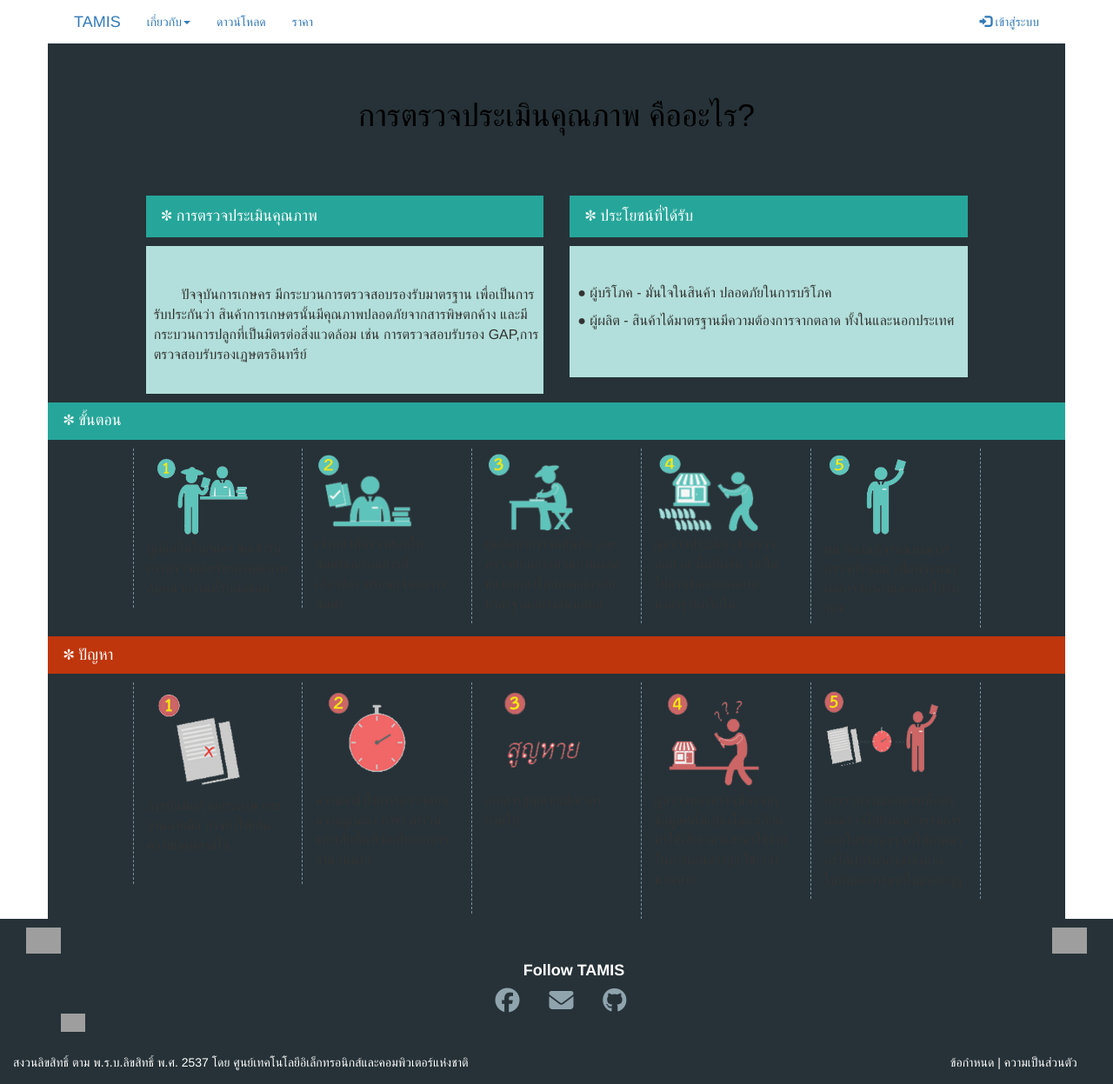
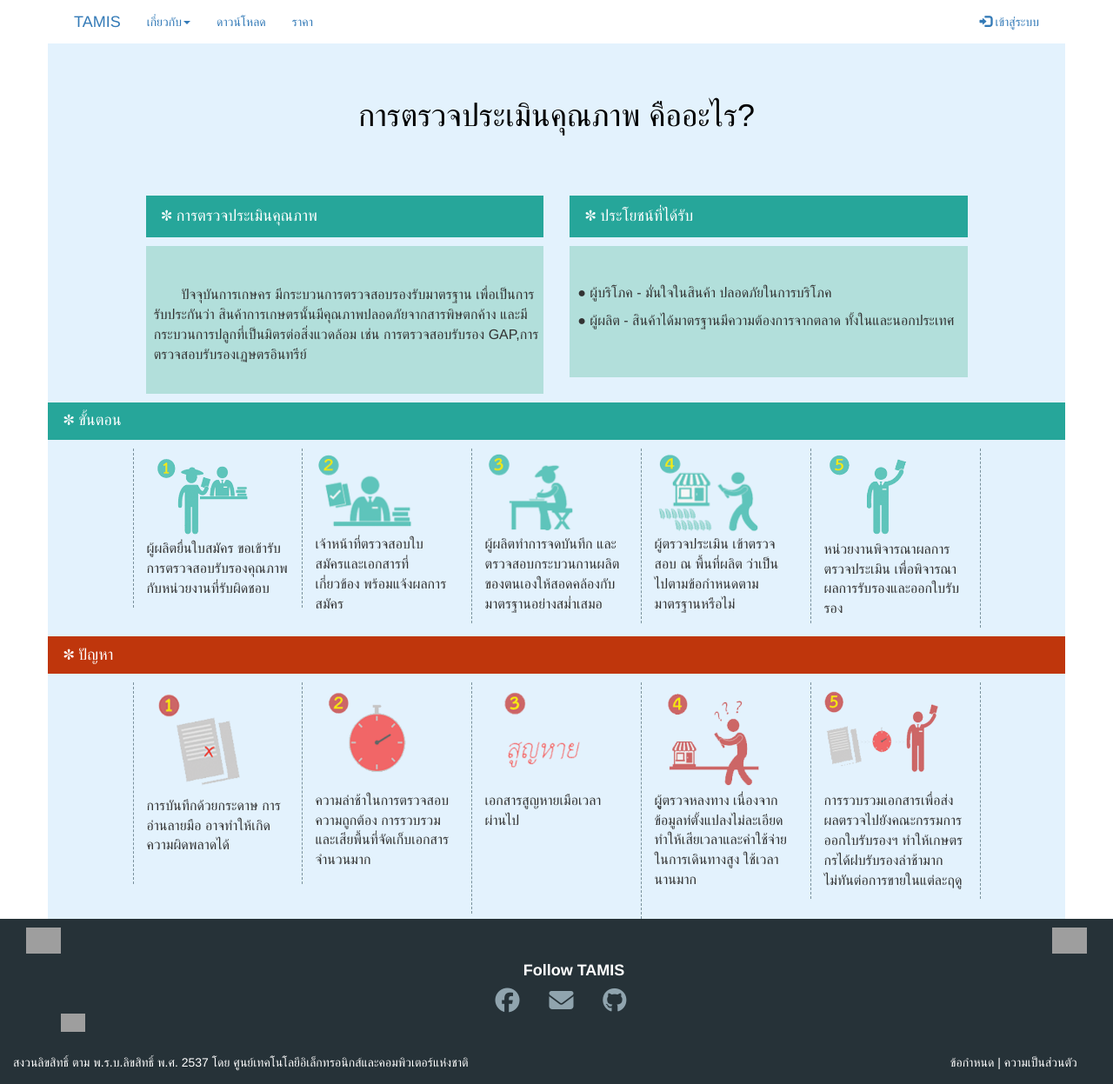
Before and after one commit to Acherrylp/Acherry.github.io, a Jekyll site: the page built from quality.html, in a window 1280 px wide. Shown: the whole page at 87% size. Built offline with Jekyll 4.4.1, drawn with Linux system fonts in a browser that asks for light colours; nearby versions of some CDN libraries; grey boxes are pictures that could not be loaded.

Commit message:
แก้ไขสีพื้นหลัง

```diff
--- a/quality.html
+++ b/quality.html
@@ -25,7 +25,7 @@ layout: page-2
    text-align: left;
 
  }
- .bg {
+ .bg2 {
    background-color: #E3F2FD;
  }
  .bg1 {
@@ -62,14 +62,15 @@ img {
   display: block;
 }
 </style>
- <div class="container bg">
-  <div class="font bg"> การตรวจประเมินคุณภาพ คืออะไร?</div>
-  <div class="row bg">
+
+ <div class="container bg2">
+    <div class="font bg2"> การตรวจประเมินคุณภาพ คืออะไร?</div>
+    <div class="row bg2">
         <div class="col-md-5 col-md-offset-1">
             <h4 class="h4">&emsp;✽ การตรวจประเมินคุณภาพ</h4>
             <div class="bg1">
-      <p class="p4"><br>&emsp;&emsp;ปัจจุบันการเกษคร มีกระบวนการตรวจสอบรองรับมาตรฐาน เพื่อเป็นการรับประกันว่า สินค้าการเกษตรนั้นมีคุณภาพปลอดภัยจากสารพิษตกค้าง
-      และมีกระบวนการปลูกที่เป็นมิตรต่อสิ่งแวดล้อม เช่น การตรวจสอบรับรอง GAP,การตรวจสอบรับรองเฏษตรอินทรีย์ </p>
+                <p class="p4"><br>&emsp;&emsp;ปัจจุบันการเกษคร มีกระบวนการตรวจสอบรองรับมาตรฐาน เพื่อเป็นการรับประกันว่า สินค้าการเกษตรนั้นมีคุณภาพปลอดภัยจากสารพิษตกค้าง และมีกระบวนการปลูกที่เป็นมิตรต่อสิ่งแวดล้อม เช่น การตรวจสอบรับรอง GAP,การตรวจสอบรับรองเฏษตรอินทรีย์
+                    </p>
             </div>
         </div>
         <div class="col-md-5 col-md-offset-1*">
@@ -77,13 +78,13 @@ img {
             <div class="bg1">
                 <br>
                 <p class="p4">● ผู้บริโภค - มั่นใจในสินค้า ปลอดภัยในการบริโภค </p>
-    <p class="p4">● ผู้ผลิต   - สินค้าได้มาตรฐานมีความต้องการจากตลาด ทั้งในและนอกประเทศ </p><br>
+                <p class="p4">● ผู้ผลิต - สินค้าได้มาตรฐานมีความต้องการจากตลาด ทั้งในและนอกประเทศ </p><br>
 
             </div>
         </div>
     </div>
     <div class="row">
-  <h4 class="p1"style="background-color:#26A69A;color:white">&emsp;✽ ขั้นตอน </h4>
+        <h4 class="p1" style="background-color:#26A69A;color:white">&emsp;✽ ขั้นตอน </h4>
         <div class="col-md-2 col-sm-6 col-md-offset-1 border bd1">
             <img src="pics/ql-1.png" alt="logo quality" width="80%">
             <p>ผู้ผลิตยื่นใบสมัคร ขอเข้ารับการตรวจสอบรับรองคุณภาพกับหน่วยงานที่รับผิดชอบ</p>
@@ -106,7 +107,7 @@ img {
         </div>
     </div>
     <div class="row ">
-  <h4 class="p1"style="background-color:#BF360C;color:white">&emsp;✽ ปัญหา </h4>
+        <h4 class="p1" style="background-color:#BF360C;color:white">&emsp;✽ ปัญหา </h4>
         <div class="col-md-2 col-sm-6 col-md-offset-1 border bd1">
             <img src="pics/ql-6.png" alt="logo quality" width="80%">
             <p>การบันทึกด้วยกระดาษ การอ่านลายมือ อาจทำให้เกิดความผิดพลาดได้ <br><br>
```
Also changed, not shown: other parts of quality.html (+1 -1 lines). Lines whose indentation alone changed are shown as unchanged.
